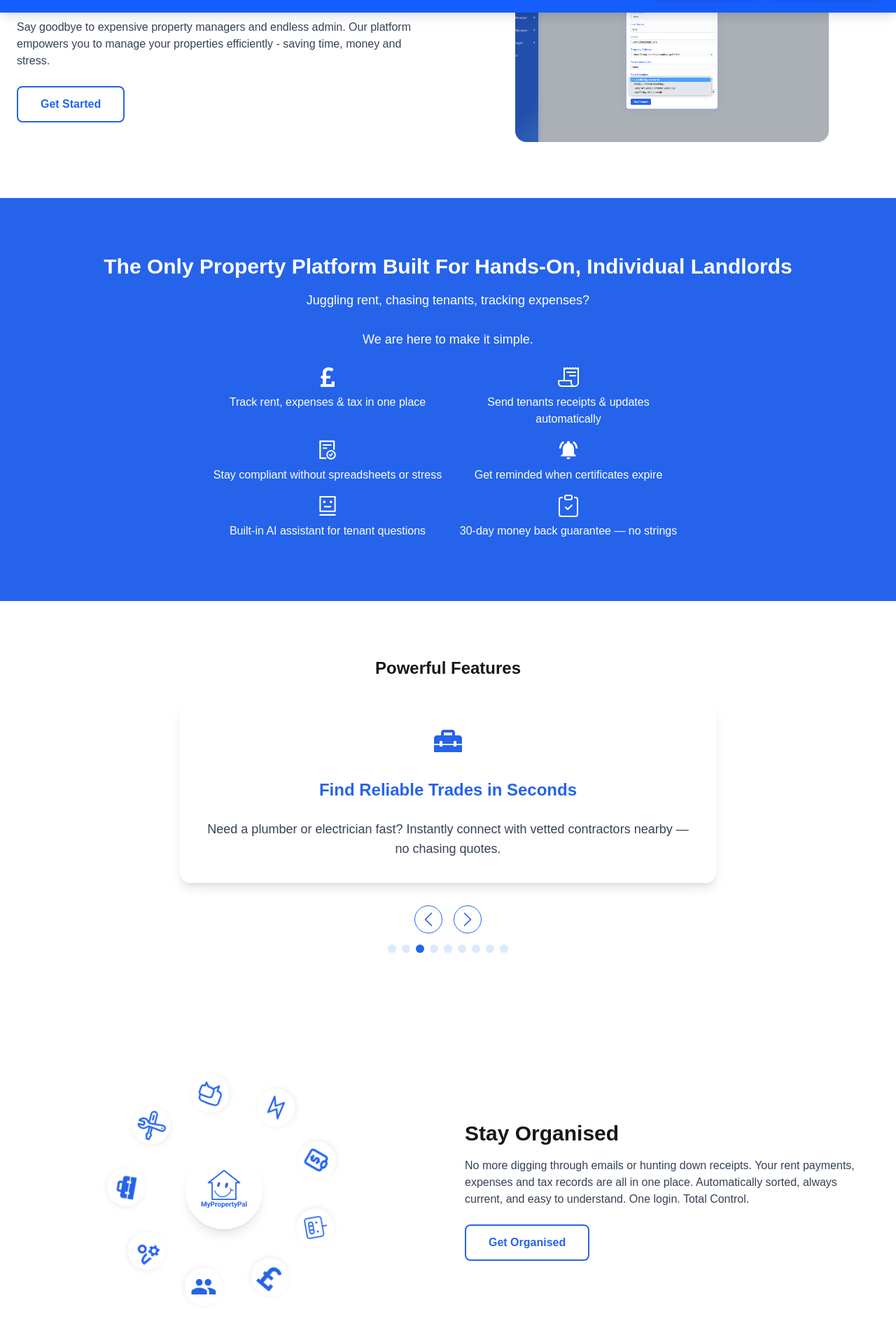
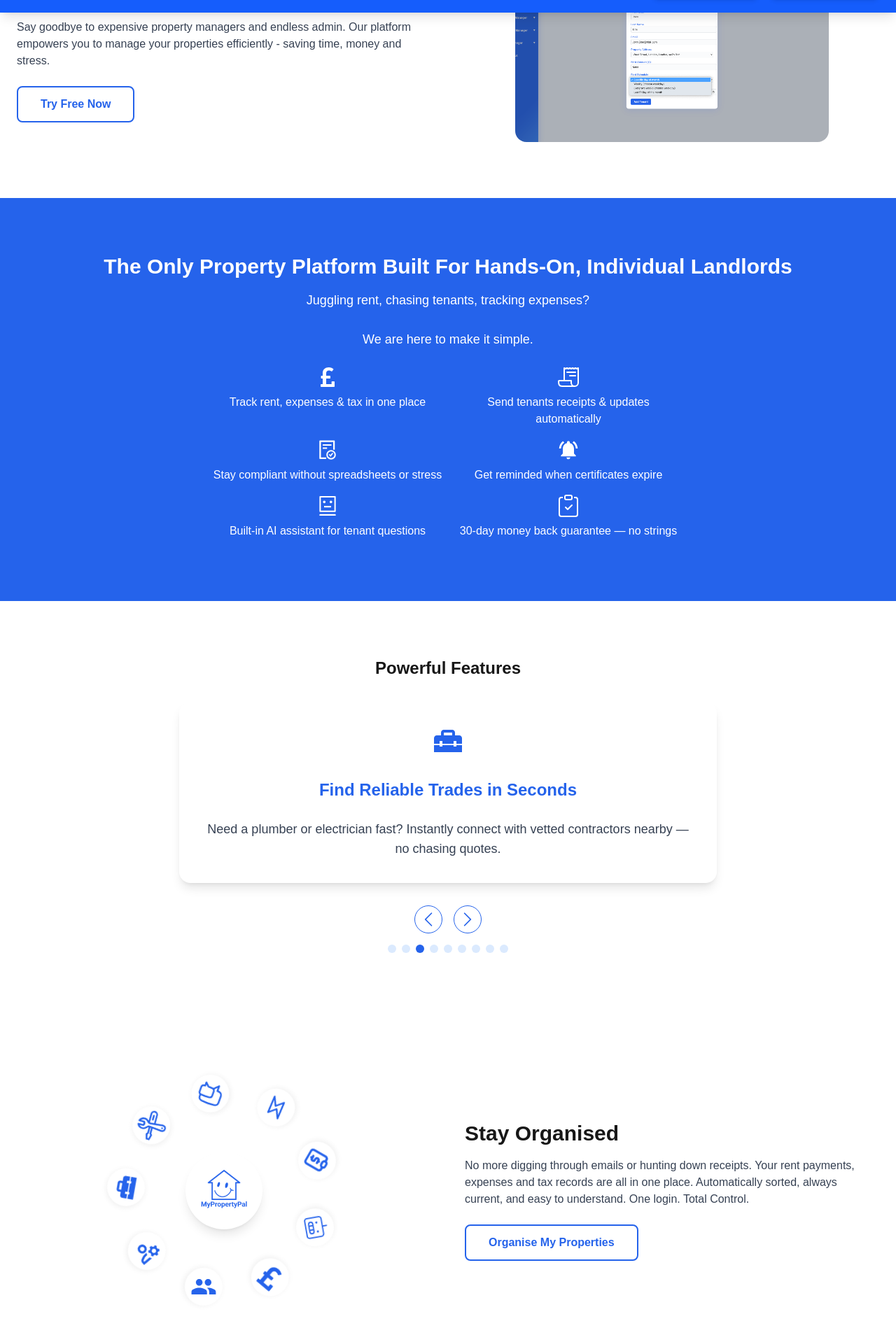
Before and after one commit to rubberduckies12/MyPropertyPal, a Next.js app in the folder marketing_site/: page / in a window 1280 px wide. Shown: the part 782-2700 px from the top of the page at 70% size. Built offline with nearby package versions, Linux system fonts and the light colour scheme.

Commit message:
Free Trial

```diff
--- a/marketing_site/src/pages/home/home.jsx
+++ b/marketing_site/src/pages/home/home.jsx
@@ -578,7 +578,7 @@ export default function Landing() {
                         className="border-2 border-[#2563eb] text-[#2563eb] font-semibold rounded-lg px-8 py-3 hover:bg-[#2563eb] hover:text-white transition w-full md:w-auto text-center"
                         onClick={() => window.location.href = "https://app.mypropertypal.com/register"}
                     >
-                        Get Started
+                        Try Free Now
                     </button>
                 </div>
                 <div className="flex justify-center">
@@ -656,7 +656,7 @@ export default function Landing() {
                         className="border-2 border-[#2563eb] text-[#2563eb] font-semibold rounded-lg px-8 py-3 hover:bg-[#2563eb] hover:text-white transition w-full md:w-auto text-center"
                         onClick={() => window.location.href = "https://app.mypropertypal.com/register"}
                     >
-                        Get Organised
+                        Organise My Properties
                     </button>
                 </div>
             </section>
@@ -852,7 +852,7 @@ export default function Landing() {
           className="border-2 border-[#2563eb] text-[#2563eb] font-semibold rounded-lg px-8 py-3 w-full hover:bg-[#2563eb] hover:text-white transition"
           onClick={() => window.location.href = "https://app.mypropertypal.com/register"}
         >
-          Get Started Now
+          Try Free Now
         </button>
       </div>
     ))}
```
